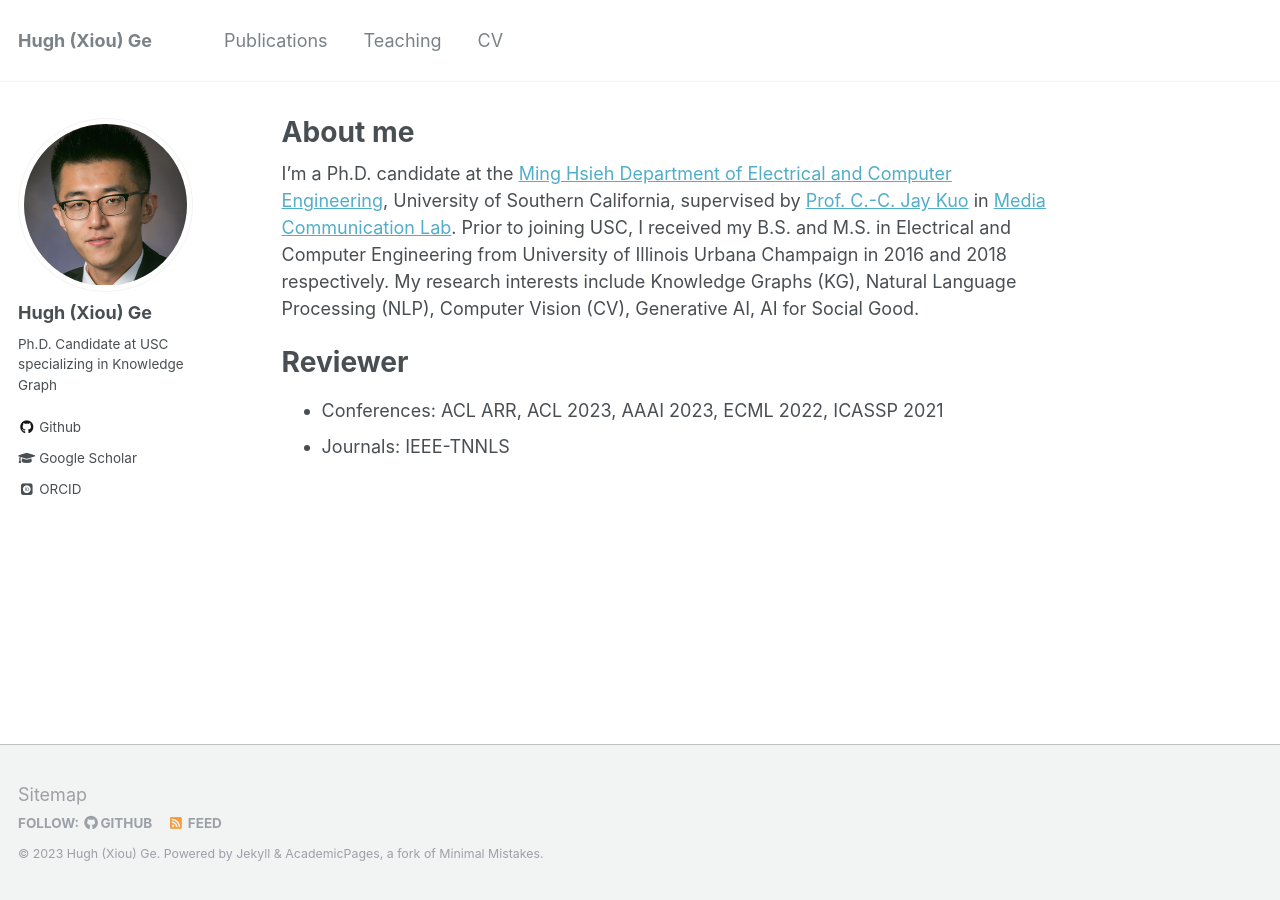
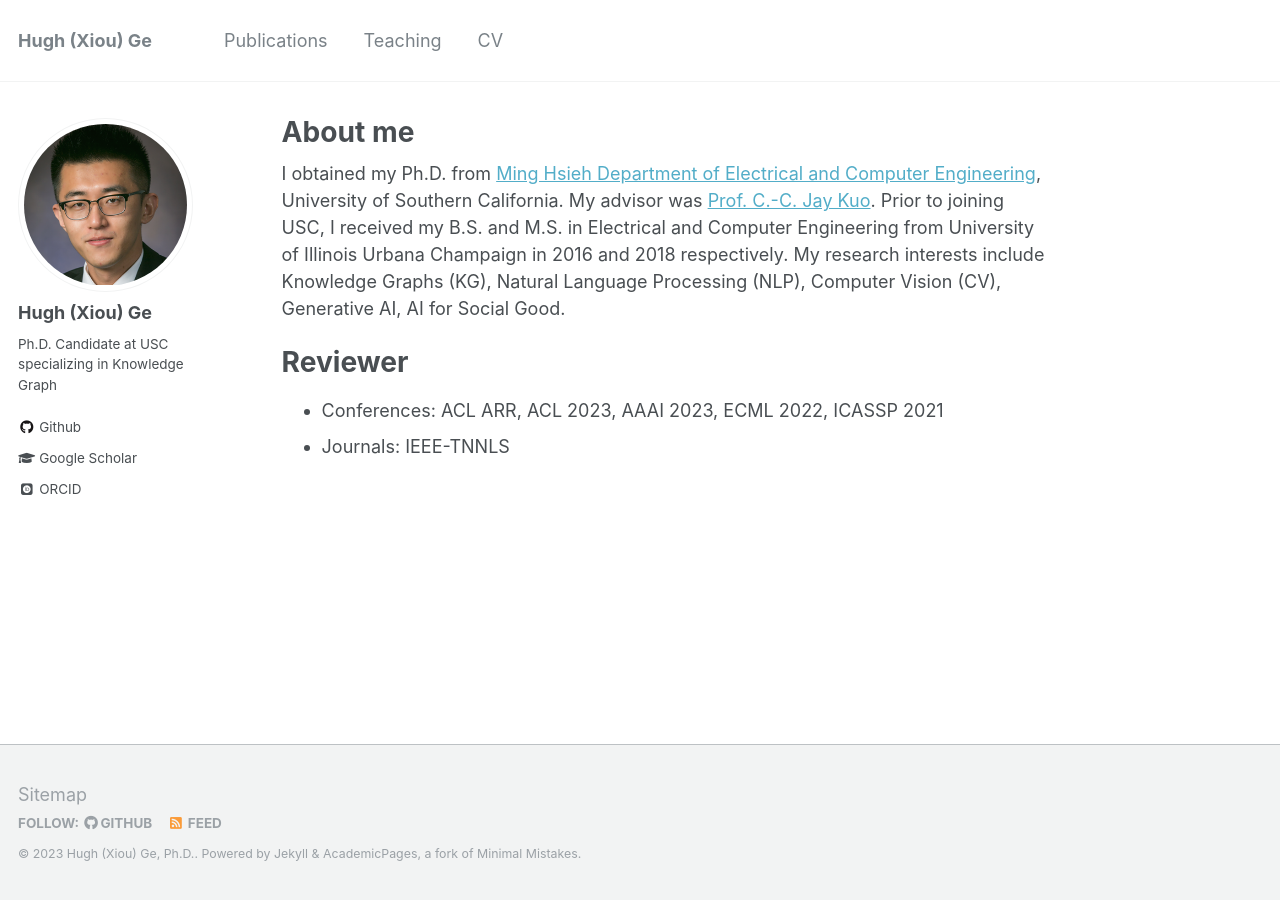
Before and after one commit to hughxiouge/hughxiouge.github.io, a Jekyll site: the page built from _pages/about.md, in a window 1280 px wide. Built offline with Jekyll 4.4.1, drawn with Linux system fonts in a browser that asks for light colours; some web fonts are replaced.

Commit message:
update 5/7

```diff
--- a/_config.yml
+++ b/_config.yml
@@ -9,8 +9,8 @@
 locale                   : "en-US"
 title                    : "Hugh (Xiou) Ge"
 title_separator          : "-"
-name                     : &name "Hugh (Xiou) Ge"
-description              : &description "Ph.D. Candidate at USC specializing in Knowledge Graph"
+name                     : &name "Hugh (Xiou) Ge, Ph.D."
+description              : &description "Knowledge Graphs, Representation Learning"
 url                      : https://hughxiouge.github.io # the base hostname & protocol for your site e.g. "https://mmistakes.github.io"
 baseurl                  : "" # the subpath of your site, e.g. "/blog"
 repository               : "hughxiouge/hughxiouge.github.io"
--- a/_pages/about.md
+++ b/_pages/about.md
@@ -8,7 +8,7 @@ redirect_from:
   - /about.html
 ---
 
-I'm a Ph.D. candidate at the [Ming Hsieh Department of Electrical and Computer Engineering](https://minghsiehece.usc.edu/), University of Southern California, supervised by [Prof. C.-C. Jay Kuo](https://mcl.usc.edu/people/cckuo/) in [Media Communication Lab](https://mcl.usc.edu/). Prior to joining USC, I received my B.S. and M.S. in Electrical and Computer Engineering from University of Illinois Urbana Champaign in 2016 and 2018 respectively. My research interests include Knowledge Graphs (KG), Natural Language Processing (NLP), Computer Vision (CV), Generative AI, AI for Social Good.
+I obtained my Ph.D. from [Ming Hsieh Department of Electrical and Computer Engineering](https://minghsiehece.usc.edu/), University of Southern California. My advisor was [Prof. C.-C. Jay Kuo](https://mcl.usc.edu/people/cckuo/). Prior to joining USC, I received my B.S. and M.S. in Electrical and Computer Engineering from University of Illinois Urbana Champaign in 2016 and 2018 respectively. My research interests include Knowledge Graphs (KG), Natural Language Processing (NLP), Computer Vision (CV), Generative AI, AI for Social Good.
 
 Reviewer
 ======
```
Also changed, not shown: _pages/cv.md (+1 -1 lines), _pages/publications.md (+4 -2 lines).
